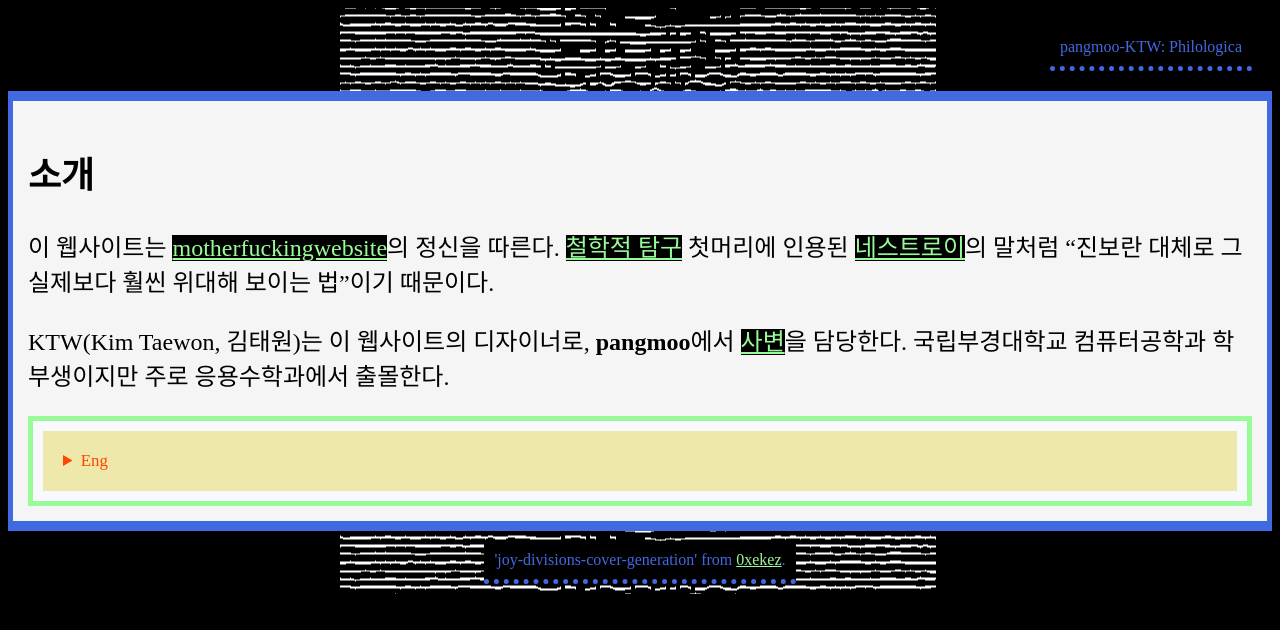
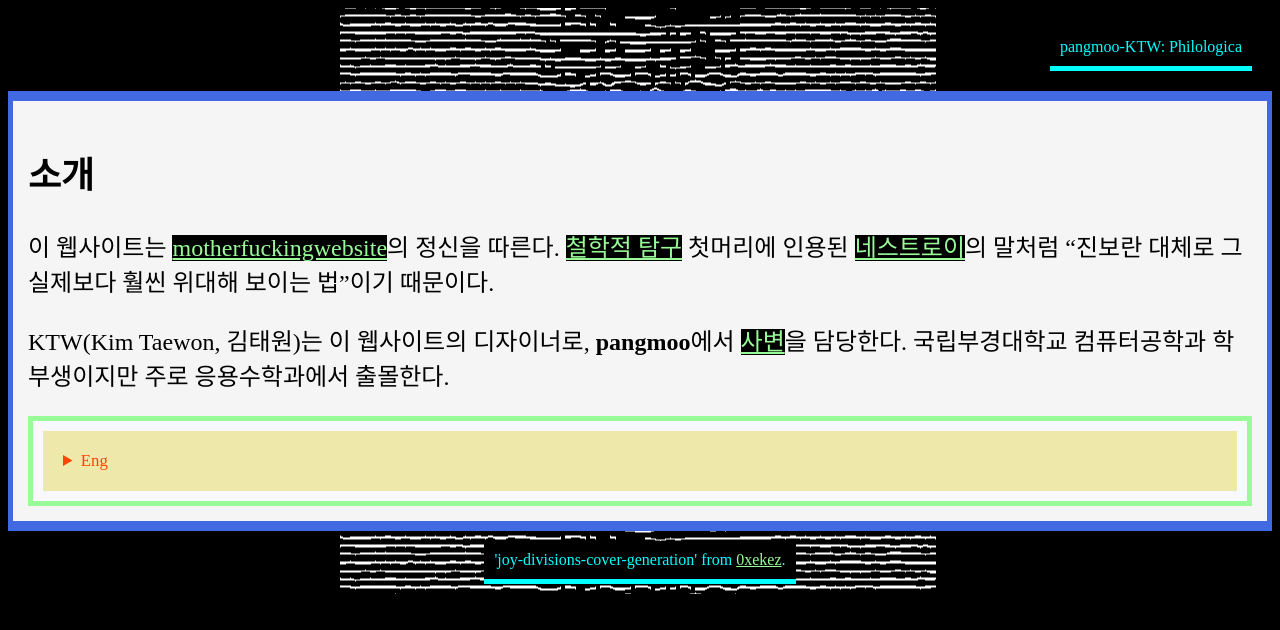
Before and after one commit to pangmoo-KTW/PHILOLOGICA, a plain HTML site: page index.html in a window 1280 px wide. Drawn offline with nearby package versions, Linux system fonts and the light colour scheme; a web font is replaced by a local one.

Commit message:
cyan the best

```diff
--- a/style.css
+++ b/style.css
@@ -15,9 +15,9 @@
 		.covertitle{
 			padding:10px;
 			background-color: black;
-			color: royalblue;
+			color: cyan;
 			display:inline-block;
-			border-bottom:5px dotted royalblue;
+			border-bottom:5px solid cyan;
 		}
 		footer{
 			background-image:url("cover.gif");
```
